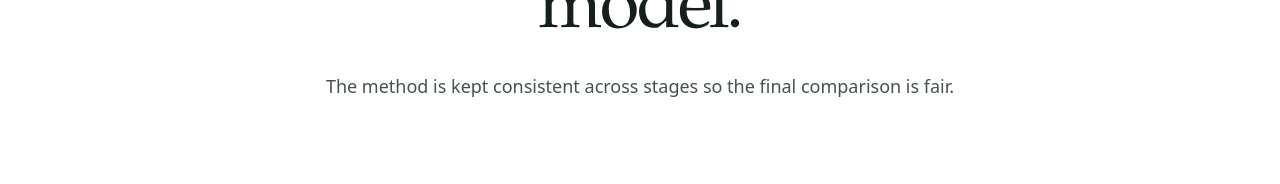
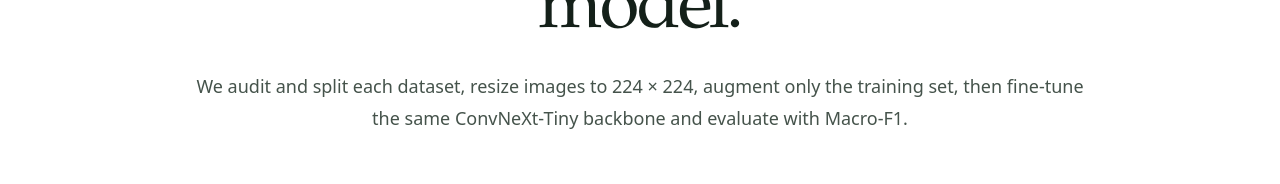
Before and after one commit to suryaravichandran006/Cotton-Project, a Next.js app: page /datasets in a window 1280 px wide. Shown: the part 300-484 px from the top of the page. Built offline with nearby package versions, Linux system fonts and the light colour scheme; no server answers.

Commit message:
Improve Method page intro copy

```diff
--- a/src/app/datasets/page.tsx
+++ b/src/app/datasets/page.tsx
@@ -29,8 +29,8 @@ export default function MethodPage() {
             <h1 className="font-display mx-auto mt-4 max-w-4xl text-5xl leading-[0.98] text-ink sm:text-6xl lg:text-7xl">
               How we prepare and train the model.
             </h1>
-            <p className="mx-auto mt-6 max-w-3xl text-lg leading-8 text-ink-soft">
-              The method is kept consistent across stages so the final comparison is fair.
+            <p className="mx-auto mt-6 max-w-4xl text-lg leading-8 text-ink-soft">
+              We audit and split each dataset, resize images to 224 × 224, augment only the training set, then fine-tune the same ConvNeXt-Tiny backbone and evaluate with Macro-F1.
             </p>
           </div>
         </Container>
```
